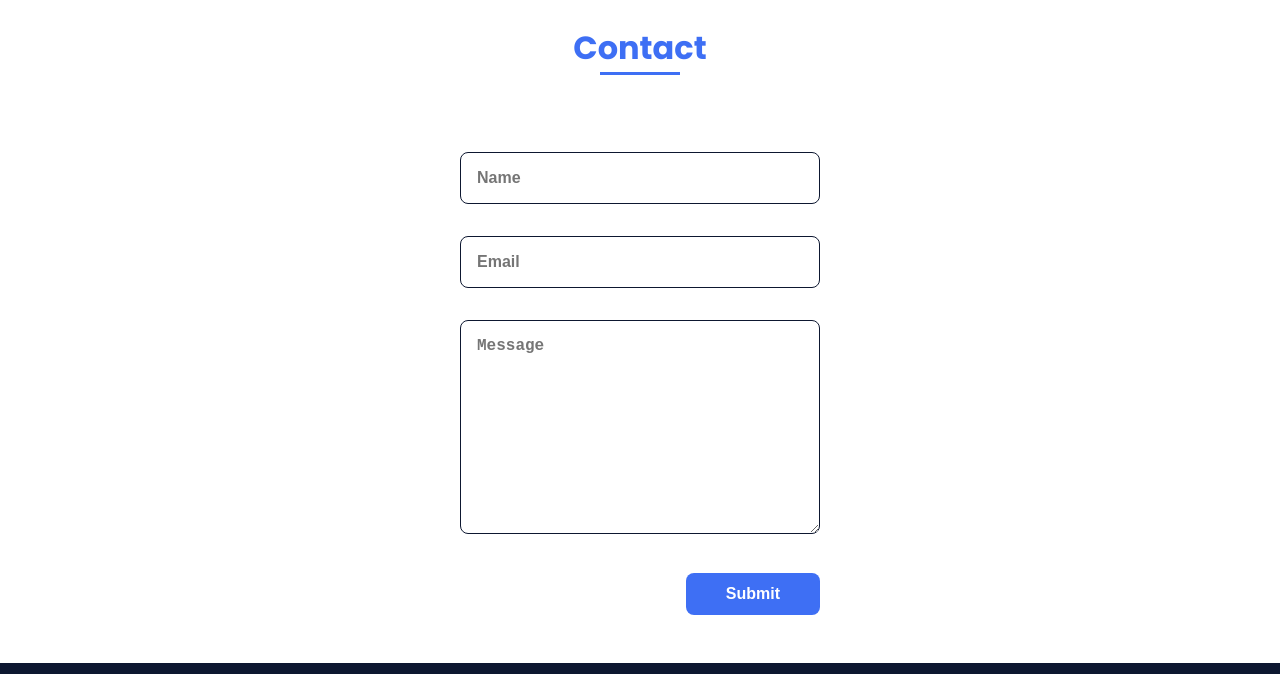
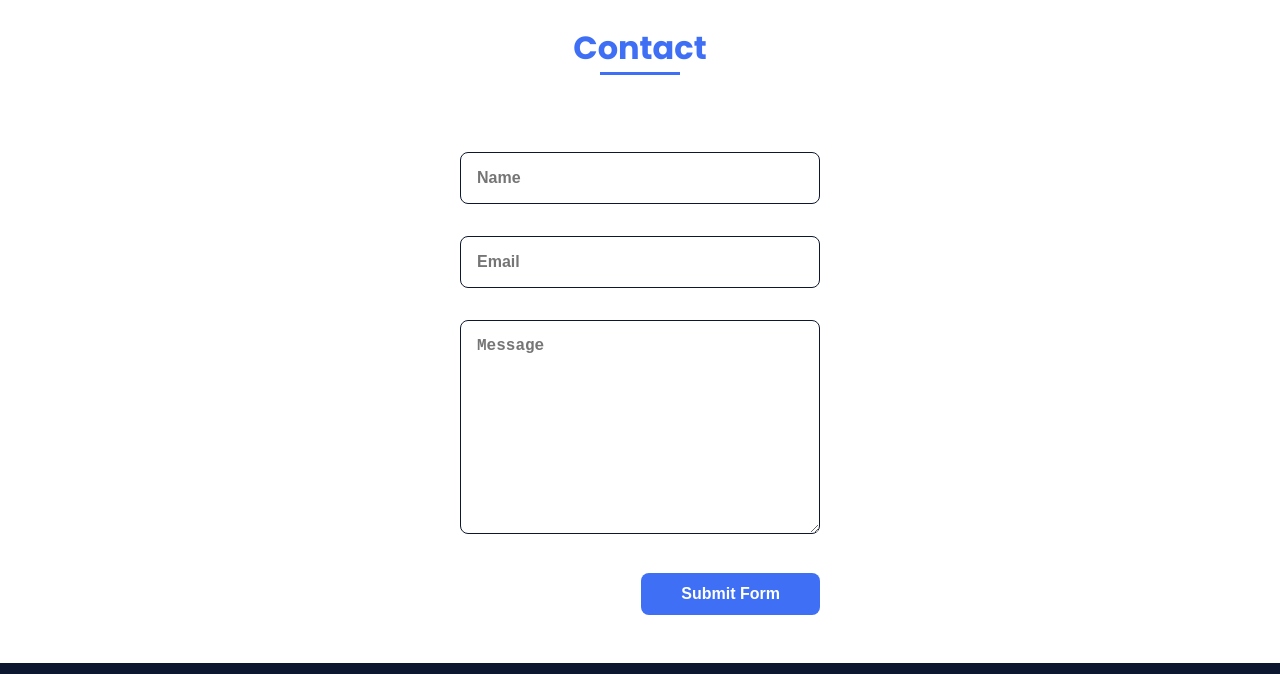
Before and after one commit to Abrafay01/rafay.live, a plain HTML site: page index.html in a window 1280 px wide. Shown: the part 2840-3514 px from the top of the page. Drawn offline with nearby package versions, Linux system fonts and the light colour scheme.

Commit message:
v0.2 Contact form problem solved

```diff
--- a/index.html
+++ b/index.html
@@ -174,12 +174,12 @@
                 <h2 class="section-title">Contact</h2>
 
                 <div class="contact__container bd-grid">
-                    <form action="" class="contact__form">
+                    <form action="https://api.web3forms.com/submit" method="POST" class="contact__form">
                         <input type="hidden" name="access_key" value="e90e4204-e818-42a1-ae3e-9aaed61a8d6a">
                         <input type="text" name="name" class="contact__input" placeholder="Name" required>
                         <input type="email" name="email" class="contact__input" placeholder="Email" required>
                         <textarea name="message" class="contact__input" rows="10" placeholder="Message" required></textarea>
-                        <button type="submit" class="contact__button button">Submit</button>
+                        <button type="submit" class="contact__button button">Submit Form</button>
                     </form>
                 </div>
             </section>
```
